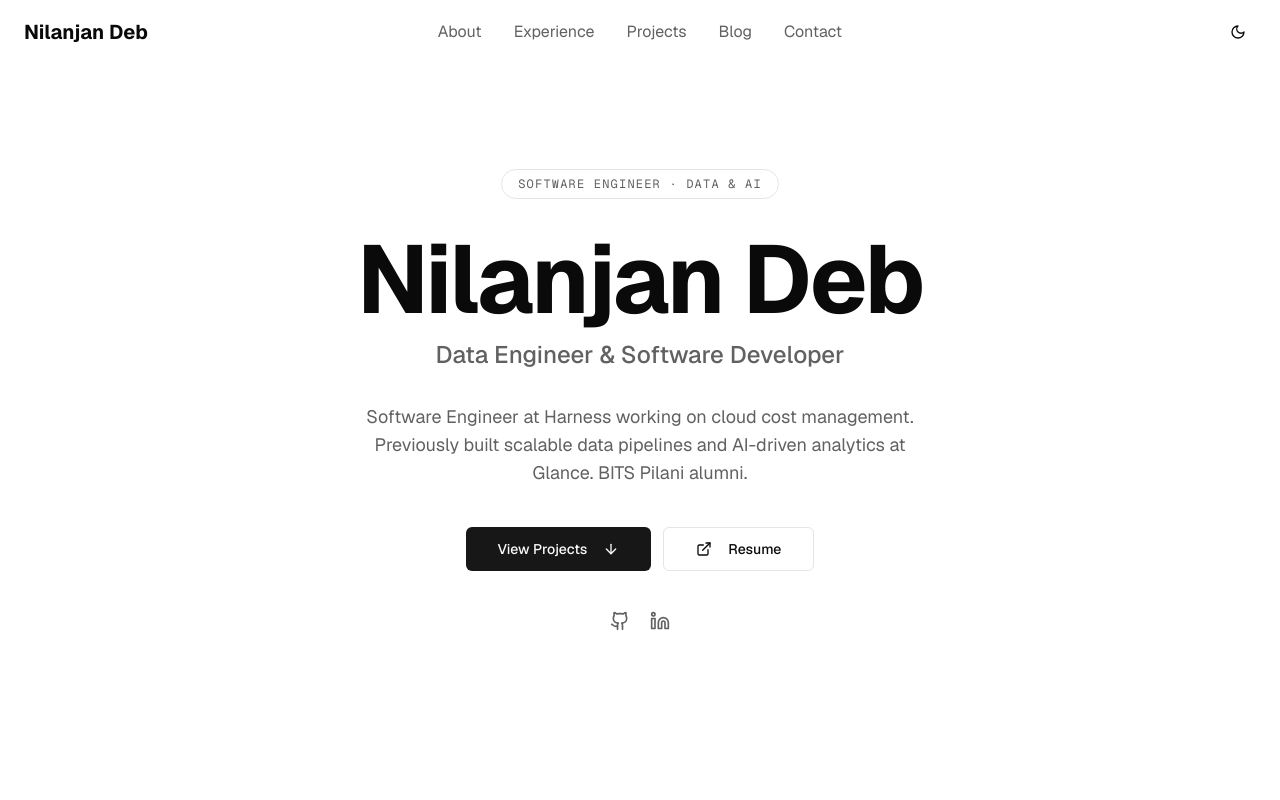
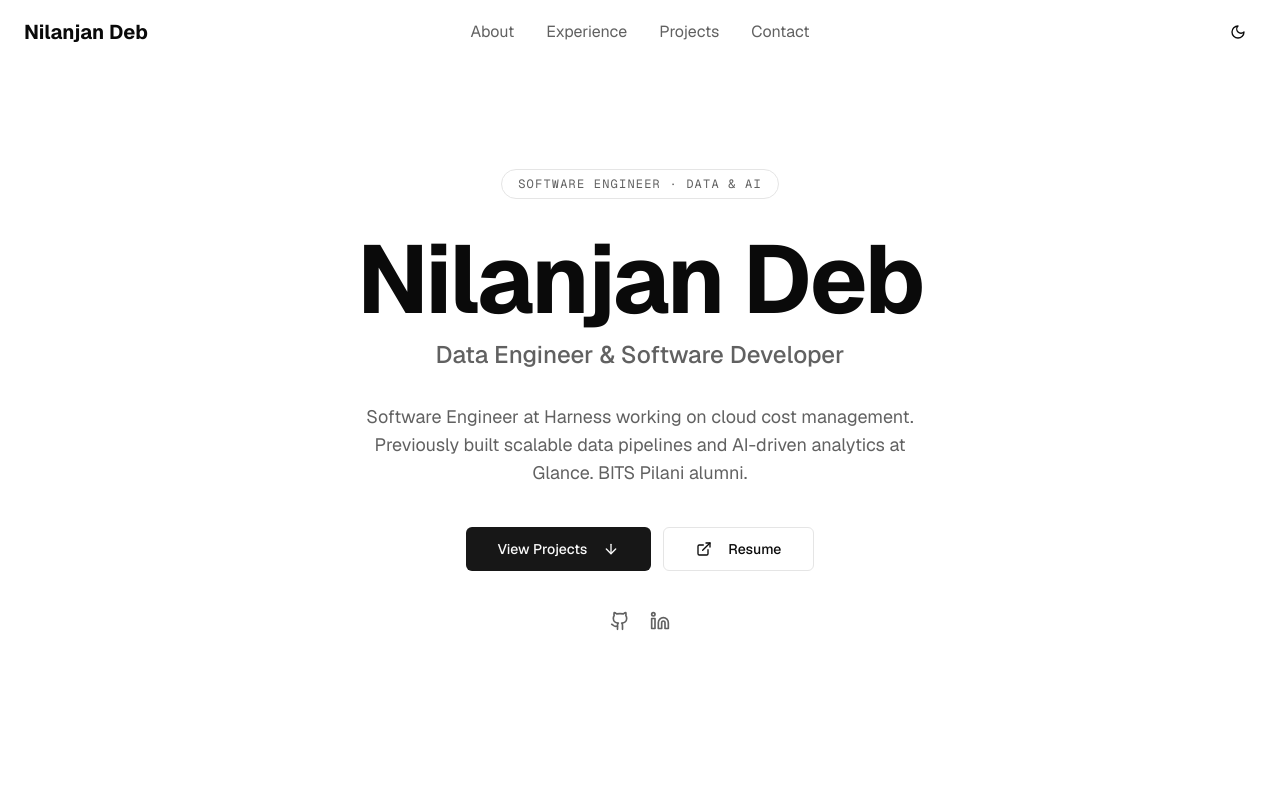
Before and after one commit to nil1729/nil1729.github.io, a Next.js app: page / in a window 1280 px wide. Shown: the top 800 px of the page. Built offline with nearby package versions, Linux system fonts and the light colour scheme.

Commit message:
chore: remove blog link

```diff
--- a/components/navigation.tsx
+++ b/components/navigation.tsx
@@ -75,7 +75,6 @@ export default function Navigation() {
     { href: "#about", label: "About", homeOnly: true },
     { href: "#experience", label: "Experience", homeOnly: true },
     { href: "#projects", label: "Projects", homeOnly: true },
-    { href: "/blog", label: "Blog", isExternal: true },
     { href: "#contact", label: "Contact", homeOnly: true },
   ];
 
```
